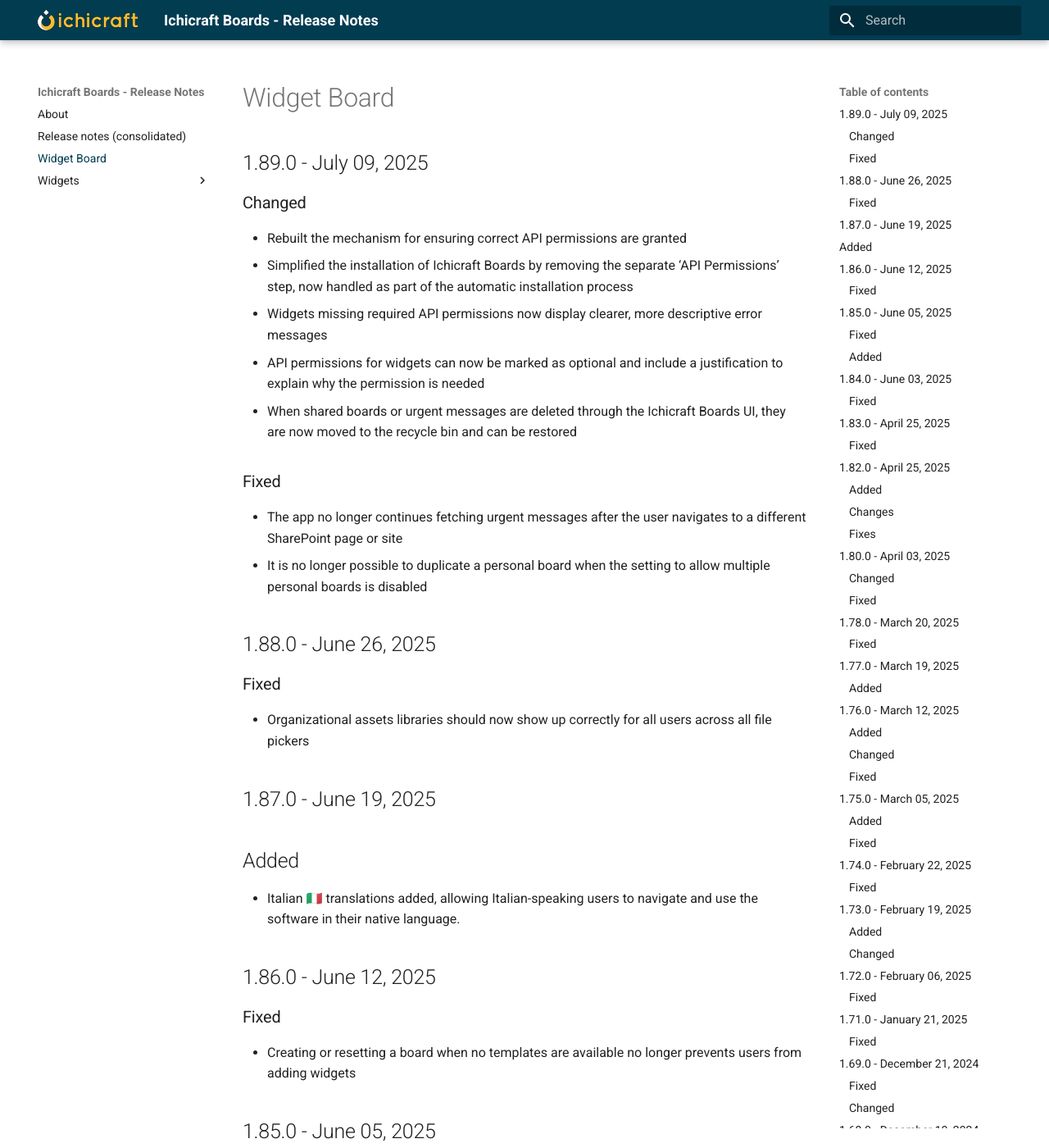
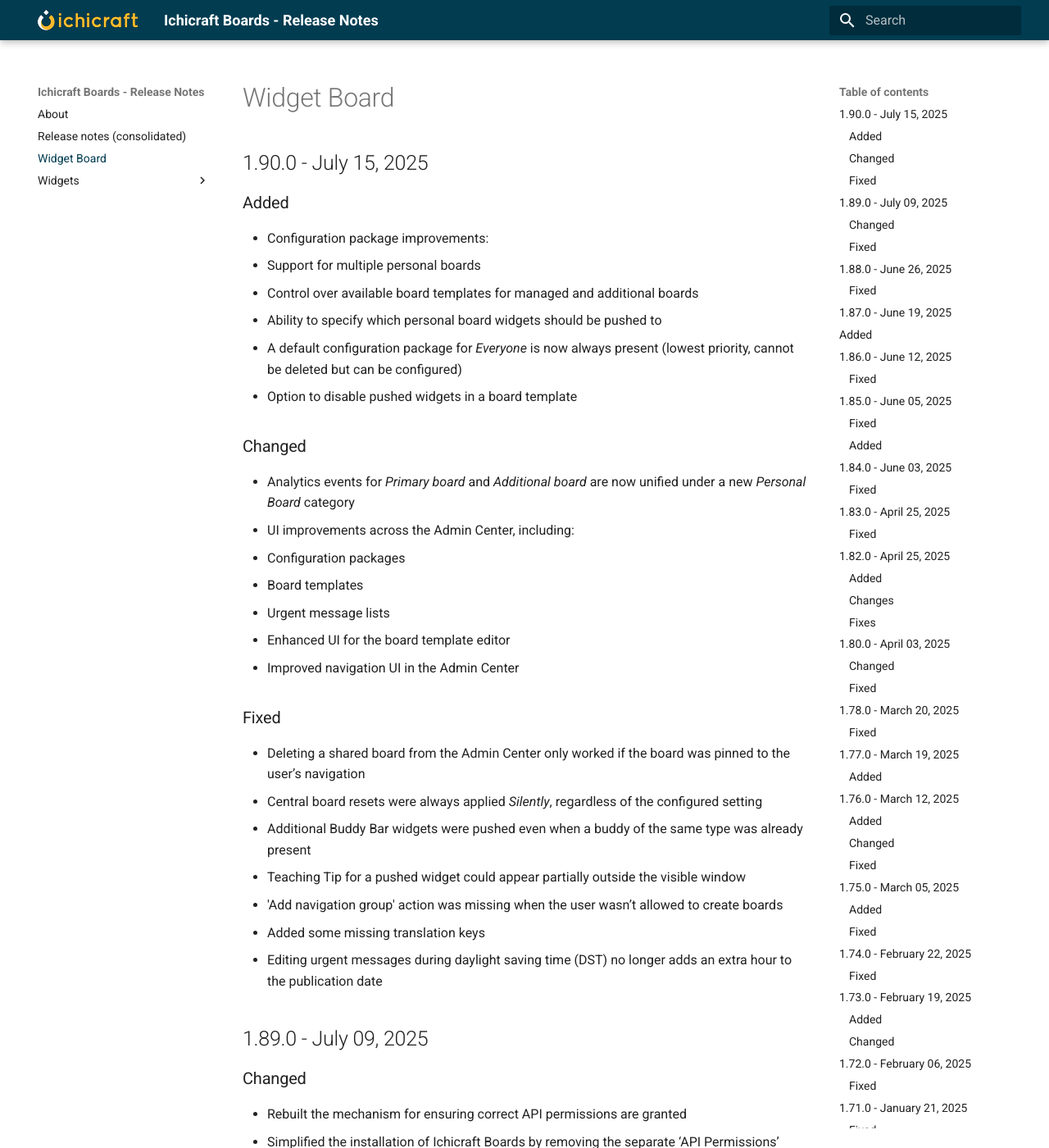
Before and after one commit to ichicraft/widgets-docs, an MkDocs documentation site: the page built from docs/Widget Board.md, in a window 1280 px wide and 1400 px high. Shown: the whole window at 82% size. Built offline with MkDocs 1.6.1 and Material for MkDocs 9.7.7, drawn with Linux system fonts in a browser that asks for light colours.

```diff
--- a/docs/Widget Board.md
+++ b/docs/Widget Board.md
@@ -1,3 +1,31 @@
+## 1.90.0 - July 15, 2025
+
+### Added
+- Configuration package improvements:
+  - Support for multiple personal boards
+  - Control over available board templates for managed and additional boards
+  - Ability to specify which personal board widgets should be pushed to
+  - A default configuration package for *Everyone* is now always present (lowest priority, cannot be deleted but can be configured)
+- Option to disable pushed widgets in a board template
+
+### Changed
+- Analytics events for *Primary board* and *Additional board* are now unified under a new *Personal Board* category
+- UI improvements across the Admin Center, including:
+  - Configuration packages
+  - Board templates
+  - Urgent message lists
+- Enhanced UI for the board template editor
+- Improved navigation UI in the Admin Center
+
+### Fixed
+- Deleting a shared board from the Admin Center only worked if the board was pinned to the user’s navigation
+- Central board resets were always applied *Silently*, regardless of the configured setting
+- Additional Buddy Bar widgets were pushed even when a buddy of the same type was already present
+- Teaching Tip for a pushed widget could appear partially outside the visible window
+- &#x27;Add navigation group&#x27; action was missing when the user wasn’t allowed to create boards
+- Added some missing translation keys
+- Editing urgent messages during daylight saving time (DST) no longer adds an extra hour to the publication date
+
 ## 1.89.0 - July 09, 2025
 
 ### Changed
```
Also changed, not shown: docs/Release-notes-(consolidated).md (+28 -0 lines).
